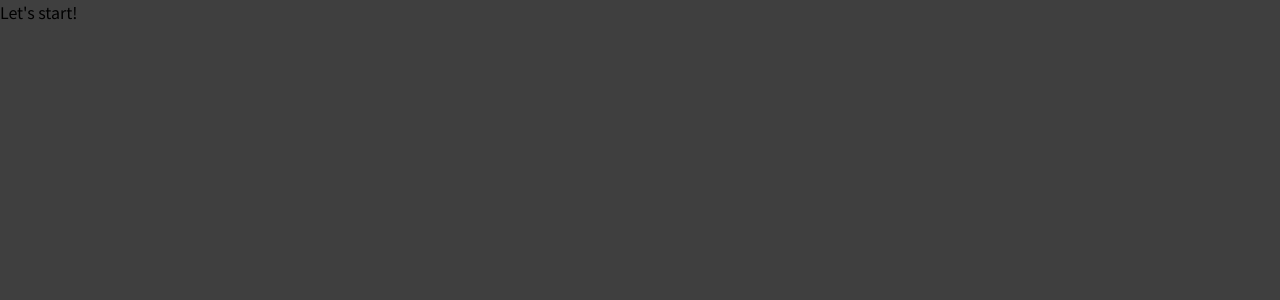
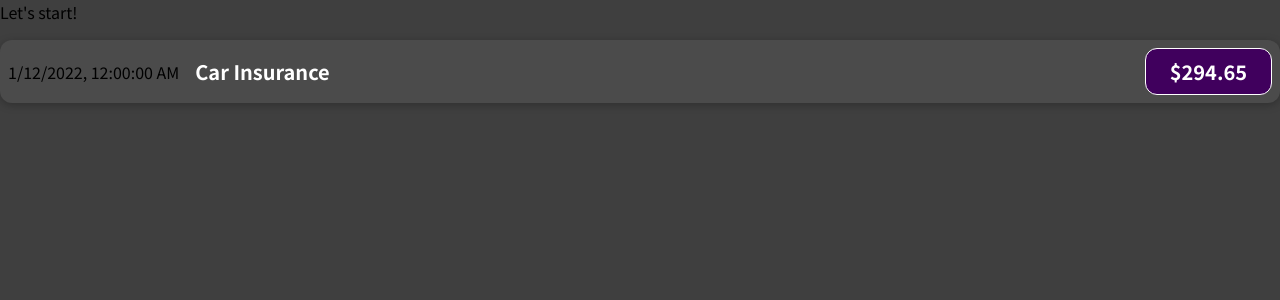
Before and after one commit to mohamedis8890/expense-tracker, a React (Create React App) app: page / in a window 1280 px wide. Shown: the top 300 px of the page. Built offline with nearby package versions, Linux system fonts and the light colour scheme.

Commit message:
ExpenseItem Basic

```diff
--- a/src/App.js
+++ b/src/App.js
@@ -1,6 +1,11 @@
+import ExpenseItem from './components/ExpenseItem';
+
 const App = ()=>{
   return (
+    <div>
     <div>Let's start!</div>
+    <ExpenseItem />
+    </div>
   )
 }
 
--- /dev/null
+++ b/src/components/ExpenseItem.css
@@ -0,0 +1,56 @@
+.expense-item {
+  display: flex;
+  justify-content: space-between;
+  align-items: center;
+  box-shadow: 0 2px 8px rgba(0, 0, 0, 0.25);
+  padding: 0.5rem;
+  margin: 1rem 0;
+  border-radius: 12px;
+  background-color: #4b4b4b;
+}
+
+.expense-item__description {
+  display: flex;
+  flex-direction: column;
+  gap: 1rem;
+  align-items: flex-end;
+  flex-flow: column-reverse;
+  justify-content: flex-start;
+  flex: 1;
+}
+
+.expense-item h2 {
+  color: #3a3a3a;
+  font-size: 1rem;
+  flex: 1;
+  margin: 0 1rem;
+  color: white;
+}
+
+.expense-item__price {
+  font-size: 1rem;
+  font-weight: bold;
+  color: white;
+  background-color: #40005d;
+  border: 1px solid white;
+  padding: 0.5rem;
+  border-radius: 12px;
+}
+
+@media (min-width: 580px) {
+  .expense-item__description {
+    flex-direction: row;
+    align-items: center;
+    justify-content: flex-start;
+    flex: 1;
+  }
+
+  .expense-item__description h2 {
+    font-size: 1.25rem;
+  }
+
+  .expense-item__price {
+    font-size: 1.25rem;
+    padding: 0.5rem 1.5rem;
+  }
+}
--- /dev/null
+++ b/src/components/ExpenseItem.js
@@ -0,0 +1,19 @@
+import "./ExpenseItem.css";
+
+const ExpenseItem = () => {
+  const expenseDate = new Date(2022, 0, 12);
+  const expenseTitle = "Car Insurance";
+  const expenseAmount = 294.65;
+
+  return (
+    <div className="expense-item">
+      <div>{expenseDate.toLocaleString()}</div>
+      <div className="expense-item__description">
+        <h2>{expenseTitle}</h2>
+        <div className="expense-item__price">${expenseAmount}</div>
+      </div>
+    </div>
+  );
+};
+
+export default ExpenseItem;
```
